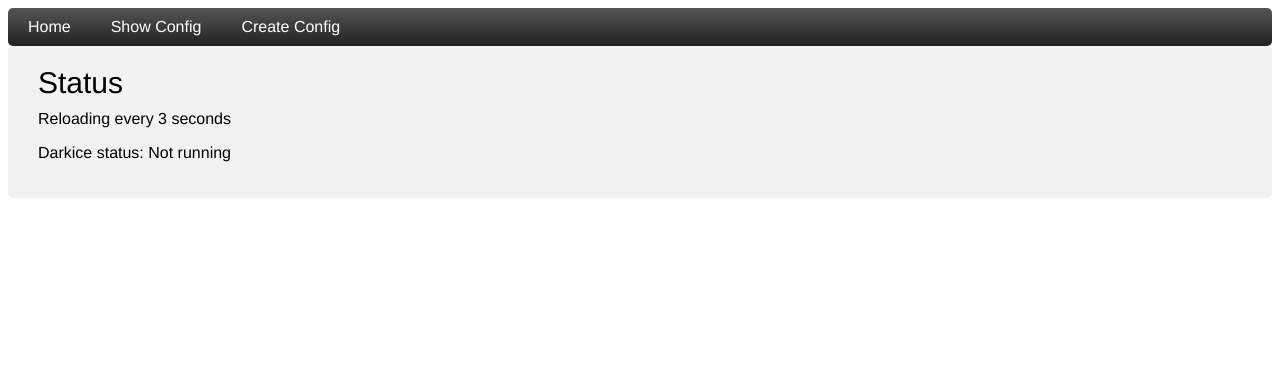
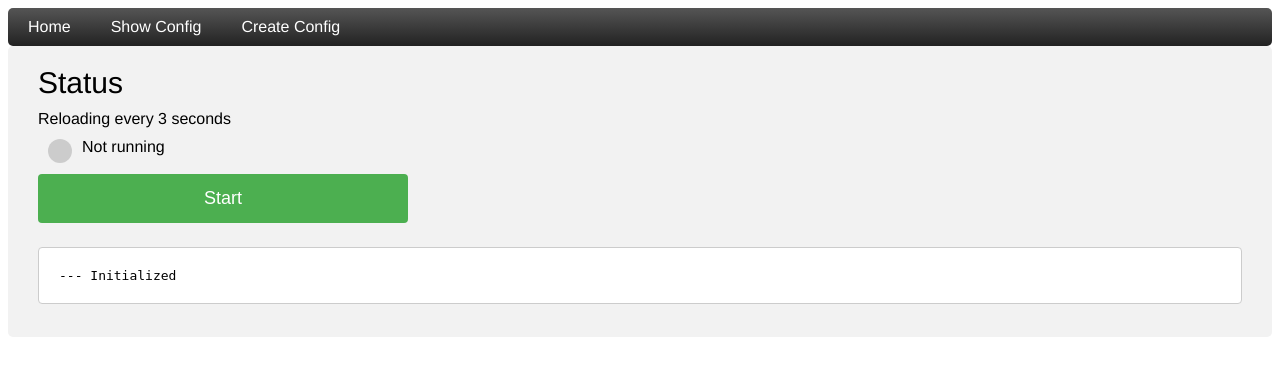
Before and after one commit to nvalis/DarkiceWebinterface, a Flask app: page / in a window 1280 px wide. Shown: the top 376 px of the page. Run offline with Flask 2, Linux system fonts and the light colour scheme.

Commit message:
Add darkice process handler and status view

```diff
--- a/app/__init__.py
+++ b/app/__init__.py
@@ -5,5 +5,7 @@ app.config.update(
     DEBUG=True,
     SECRET_KEY='you-will-never-guess'
 )
+from darkice import DarkiceHandler
+darkice_handler = DarkiceHandler()
 
 from app import views
--- a/app/static/style.css
+++ b/app/static/style.css
@@ -32,6 +32,9 @@ input[type=submit] {
 	cursor: pointer;
 	font-size: 18px;
 }
+input[type=submit]:hover {
+	background-color: #45a049;
+}
 
 input[type=checkbox] {
 	margin: 8px 0;
@@ -39,15 +42,9 @@ input[type=checkbox] {
 	cursor: pointer;
 }
 
-input[type=submit]:hover {
-	background-color: #45a049;
-}
-
-
 tr {
 	height: 35px;
 }
-
 td {
 	padding-left: 10px;
 	padding-right: 10px;
@@ -55,6 +52,37 @@ td {
 	padding-bottom: 0px;
 }
 
+@keyframes blinking {
+    from {
+    	background-color:#ccc;
+    }
+    50% {
+    	background-color:#e93936;
+    }
+    to {
+    	background-color:#ccc;
+    }
+}
+p.indicator {
+  display: block;
+  margin: 10px;
+}
+p.indicator::before {
+  content: "";
+  float: left;
+  display: block;
+  width: 24px;
+  height: 24px;
+  border-radius: 50%;
+  margin: 1px 10px 0 0;
+}
+p.indicator.on::before {
+	animation: blinking 1.5s infinite alternate;
+
+}
+p.indicator.off::before {
+	background-color: #ccc;
+}
 
 .navigation {
 	background-image: linear-gradient(to bottom,#555 0,#222 100%);
@@ -95,7 +123,7 @@ td {
 	background-color: #f2f2f2;
 }
 
-.config_view {
+.raw_text_view {
 	font-family: monospace;
 	white-space: pre-wrap;
 	padding: 20px 20px;
@@ -106,10 +134,10 @@ td {
 
 @keyframes popup {
   0% {
-    opacity: 0;
+	opacity: 0;
   }
   100% {
-    opacity: 1;
+	opacity: 1;
   }
 }
 
@@ -118,7 +146,7 @@ td {
 	padding: 0.5em;
 	border: 1px solid #aacbe2;
 	border-radius: 5px;
-    display: block;
+	display: block;
 	animation: 2s ease-out 0s 1 popup;
 }
 
@@ -126,8 +154,8 @@ td {
 	background: #f0d6d6;
 	padding-left: 0.5em;
 	padding-right: 0.5em;
-    border: 1px solid #daa4a4;
+	border: 1px solid #daa4a4;
 	border-radius: 4px;
-    display: block;
+	display: block;
 	animation: 2s ease-out 0s 1 popup;
 }
--- a/app/templates/index.html
+++ b/app/templates/index.html
@@ -4,5 +4,14 @@
 	<meta http-equiv="refresh" content="{{ refresh_delay }}">
 	<h1>Status</h1>
 	Reloading every {{ refresh_delay }} seconds
-	<p>Darkice status: {{ darkice_status }}</p>
+	<form name="darkice_control" method='POST'>
+	{% if darkice_running %}
+		<p class="indicator on">Running</p>
+		<input type="submit" name="submit" value="Stop">
+	{% else %}
+		<p class="indicator off">Not running</p>
+		<input type="submit" name="submit" value="Start">
+	{% endif %}
+	</form>
+	<p class="raw_text_view">{{ output }}</p>
 {% endblock %}
--- a/app/templates/show_config.html
+++ b/app/templates/show_config.html
@@ -2,5 +2,5 @@
 
 {% block content %}
 	<h1>Current configuration</h1>
-	<p class="config_view">{{ config }}</p>
+	<p class="raw_text_view">{{ config }}</p>
 {% endblock %}
--- a/app/views.py
+++ b/app/views.py
@@ -1,13 +1,20 @@
-from flask import render_template, flash, redirect
-from app import app
+from flask import render_template, flash, redirect, request
+from app import app, darkice_handler
 from .forms import ConfigForm
 
 from darkice import *
 
 @app.route('/')
-@app.route('/index')
+@app.route('/index', methods=['GET', 'POST'])
 def index():
-	return render_template("index.html", title='Home', darkice_status=get_darkice_status(), refresh_delay=3)
+	output = ''
+	if request.method == 'POST':
+		if request.form['submit'] == 'Start':
+			darkice_handler.start()
+		elif request.form['submit'] == 'Stop':
+			darkice_handler.stop()
+	darkice_handler.read()
+	return render_template("index.html", title='Home', darkice_running=darkice_handler.running(), refresh_delay=3, output=darkice_handler.output)
 
 @app.route('/generate_config', methods=['GET', 'POST'])
 def generate_config():
--- a/darkice.py
+++ b/darkice.py
@@ -2,19 +2,54 @@
 
 import os
 import subprocess
+import shlex
 import configparser
+import fcntl
 
-def get_darkice_process_id():
-	pipe = subprocess.Popen('pidof darkice', shell=True, stdout=subprocess.PIPE).stdout
-	return pipe.read()
+class DarkiceHandler:
+	def __init__(self, config_file_name='darkice.conf'):
+		self.set_config(config_file_name)
+		self.process = None
+		self.output = '--- Initialized'
 
-def get_darkice_status():
-	pid = get_darkice_process_id()
-	print(pid)
-	if pid:
-		return 'Running'
-	else:
-		return 'Not running'
+	def set_config(self, config_file_name):
+		fp = os.path.join('app/configs/', config_file_name)
+		fp = shlex.quote(fp) # get shell-escaped version
+		if not os.path.isfile(fp):
+			print('Could not find: \'{}\''.format(fp))
+		else:
+			self.config_file_path = fp
+
+	def running(self):
+		return bool(self.process)
+
+	def start(self):
+		if not self.process:
+			self.log('--- Starting process...')
+			self.process = subprocess.Popen('darkice -c {}'.format(self.config_file_path), shell=True, stdout=subprocess.PIPE)
+			fcntl.fcntl(self.process.stdout.fileno(), fcntl.F_SETFL, os.O_NONBLOCK) # http://stackoverflow.com/a/8980466
+		else:
+			print('Process already started!')
+
+	def stop(self):
+		if self.process:
+			self.process.terminate()
+			self.process = None
+			self.log('--- Stopped process.')
+		else:
+			print('No process to stop!')
+
+	def log(self, message):
+		self.output += '\n' + message
+
+	def read(self):
+		if self.process:
+			try:
+				out = self.process.stdout.read()
+				if out: self.log(out.decode())
+			except IOError: # no new output
+				pass
+
 
 def generate_config_file(config_dict, file_name='darkice.conf'):
 	config = configparser.ConfigParser()
--- a/run.py
+++ b/run.py
@@ -1,5 +1,5 @@
 #!/usr/bin/env python3
-#-*- coding: utf-8 -*-
+# -*- coding: utf-8 -*-
 
 from app import app
 app.run(debug=True)
```
